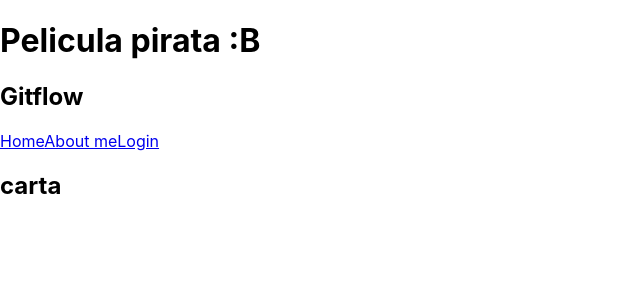
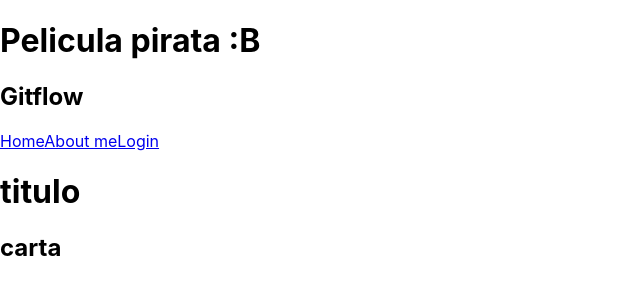
Before and after one commit to bamioezequiel/test-gitflow, a React (Create React App) app in the folder client/: page / in a window 1280 px wide. Shown: the top 300 px of the page, without its empty margins (0-640 px from the left). Built offline with nearby package versions, Linux system fonts and the light colour scheme.

Commit message:
prueba de push al main

```diff
--- a/client/src/components/Card/Card.jsx
+++ b/client/src/components/Card/Card.jsx
@@ -3,6 +3,7 @@ import React from "react";
 export default function Card() {
     return (
         <div>
+            <h1>titulo</h1>
             <h2>carta</h2>
         </div>
     )
```
